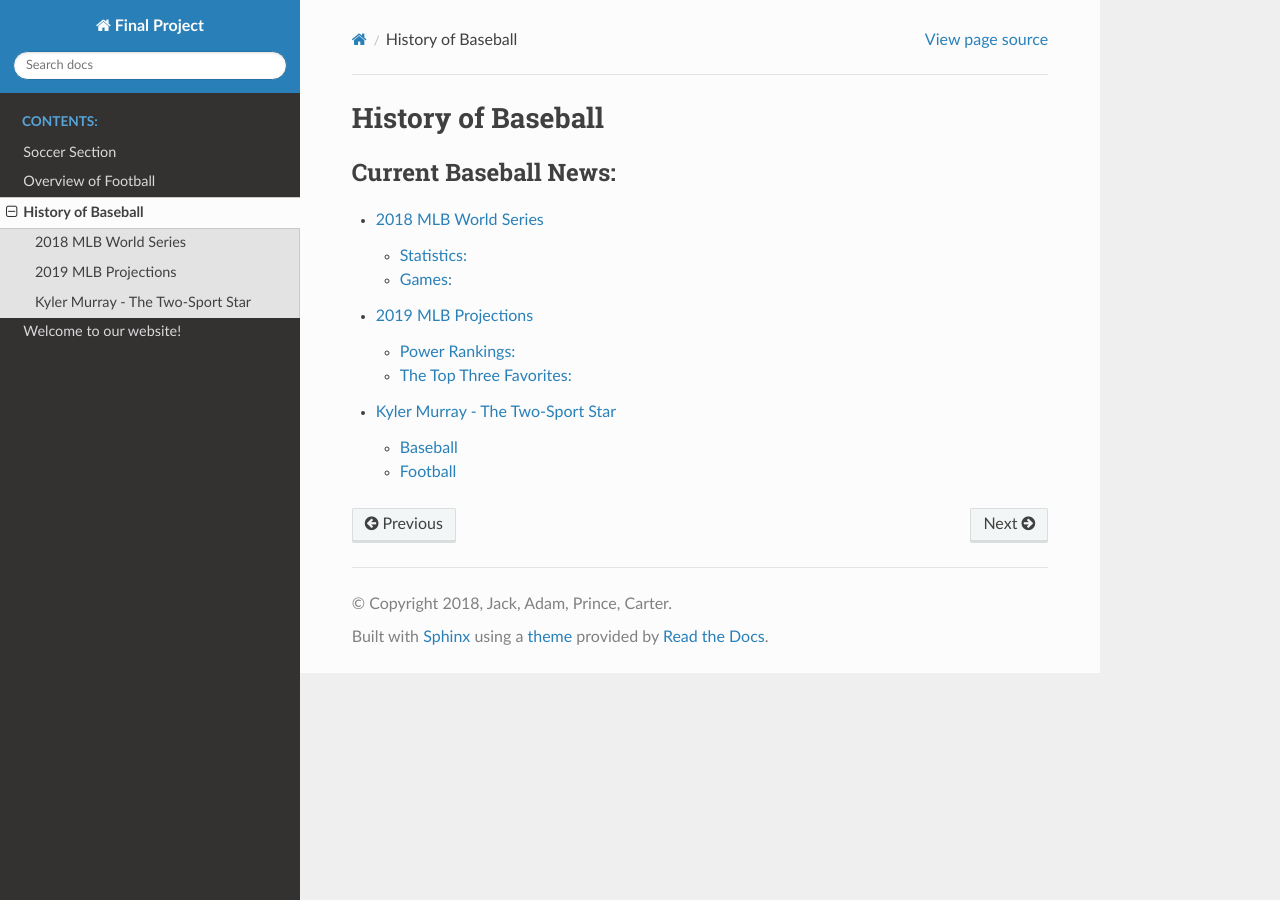
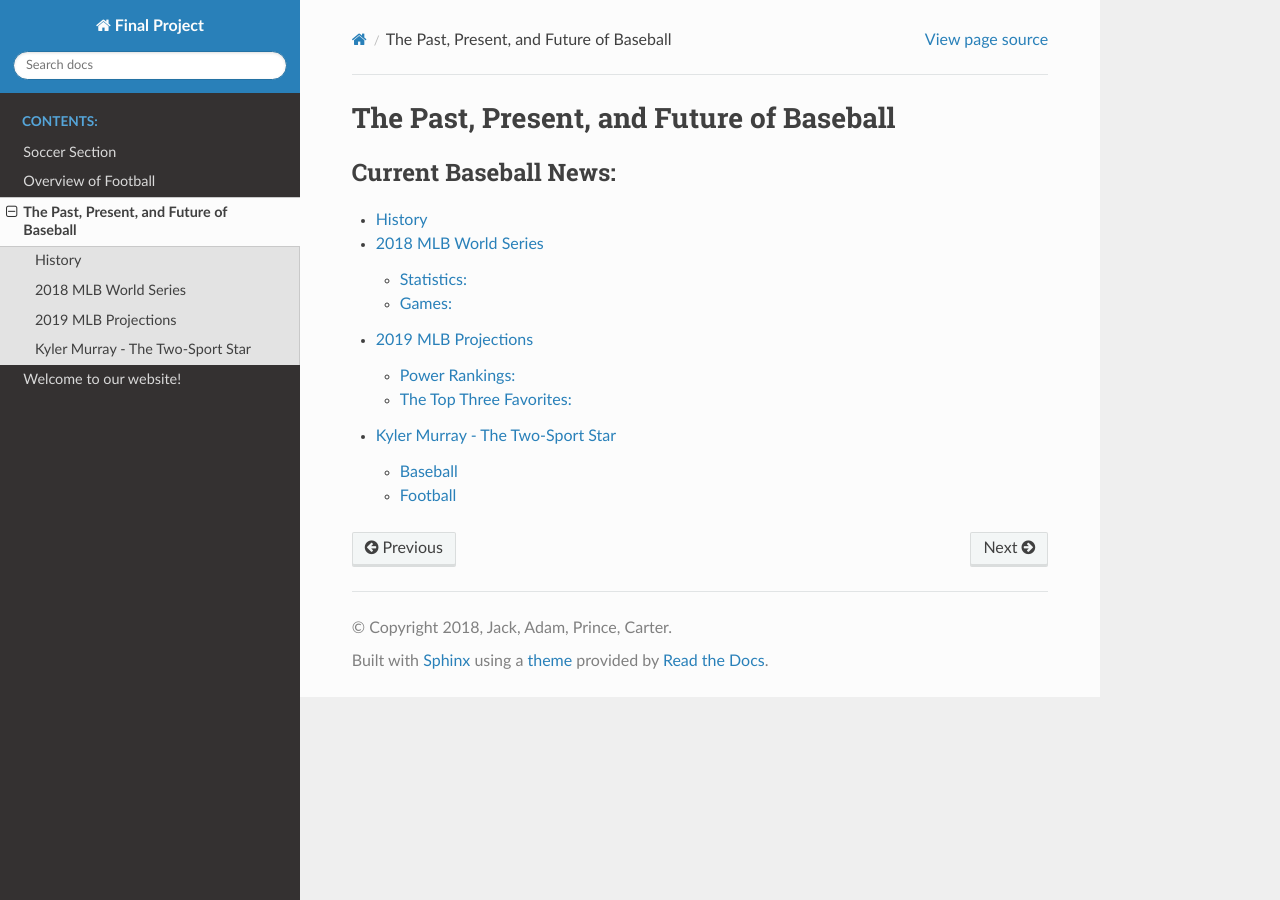
Before and after one commit to jarndt4/sports_final_project, a Sphinx documentation site: the page built from source/baseball/index.rst, in a window 1280 px wide. Built offline with Sphinx 7.4.7 and the Read the Docs theme 2.0.0, drawn with Linux system fonts in a browser that asks for light colours.

Commit message:
finish one page

```diff
--- /dev/null
+++ b/source/baseball/01history/01history.rst
@@ -0,0 +1,2 @@
+History
+=======
--- a/source/baseball/index.rst
+++ b/source/baseball/index.rst
@@ -1,10 +1,10 @@
-History of Baseball
-=======================
+The Past, Present, and Future of Baseball
+=========================================
 
 .. toctree::
-   :maxdepth: 2
    :caption: Current Baseball News:
 
-   01world_series/01world_series
-   02power_rankings/02power_rankings
-   03kyler_murray/03kyler_murray
+   01history/01history
+   02world_series/02world_series
+   03power_rankings/03power_rankings
+   04kyler_murray/04kyler_murray
```
Also changed, not shown: source/baseball/02world_series/02world_series.rst (renamed from source/baseball/01world_series/01world_series.rst), source/baseball/03power_rankings/03power_rankings.rst (renamed from source/baseball/02power_rankings/02power_rankings.rst), source/baseball/03power_rankings/boston.png (renamed from source/baseball/02power_rankings/boston.png), source/baseball/03power_rankings/houston.png (renamed from source/baseball/02power_rankings/houston.png), source/baseball/03power_rankings/newyork.png (renamed from source/baseball/02power_rankings/newyork.png), source/baseball/04kyler_murray/04kyler_murray.rst (renamed from source/baseball/03kyler_murray/03kyler_murray.rst), 9 other files.
